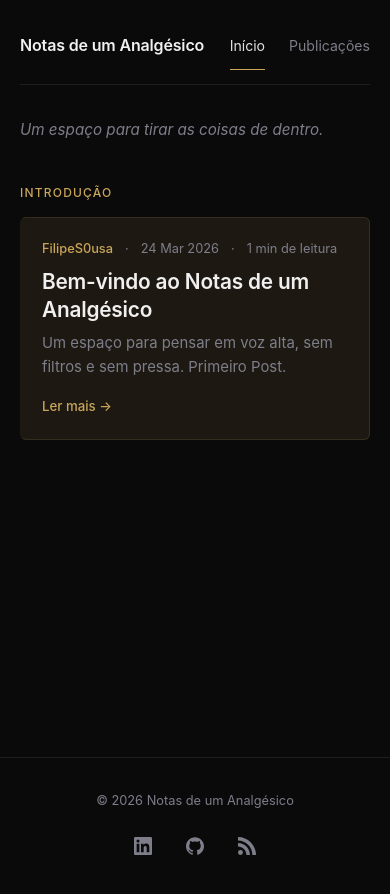
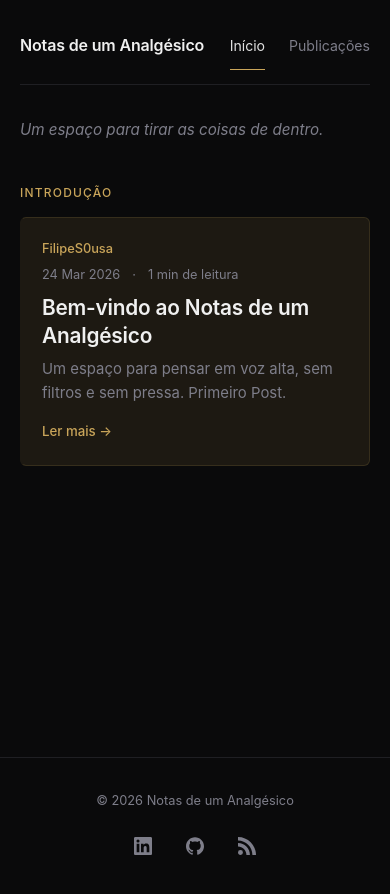
Before and after one commit to FilipeS0usa/blog, a Jekyll site: the page built from index.md, in a window 390 px wide. Shown: the top 894 px of the page. Built offline with Jekyll 4.4.1, drawn with Linux system fonts in a browser that asks for light colours.

Commit message:
Fix post meta wrapping on mobile cards
On narrow viewports the reading-time dot separator orphaned onto a new
line, making the metadata look broken. Force the author name to occupy
its own flex row on mobile so date and reading time stay grouped below.

Closes #24

Co-Authored-By: Claude Opus 4.6 <noreply@anthropic.com>

```diff
--- a/assets/css/style.css
+++ b/assets/css/style.css
@@ -781,6 +781,14 @@ main {
     margin-left: -0.75rem;
     margin-right: -0.75rem;
   }
+
+  .post-meta .post-author {
+    flex-basis: 100%;
+  }
+
+  .post-meta .post-author::after {
+    content: none;
+  }
 }
 
 /* ── Reduced motion ── */
```
